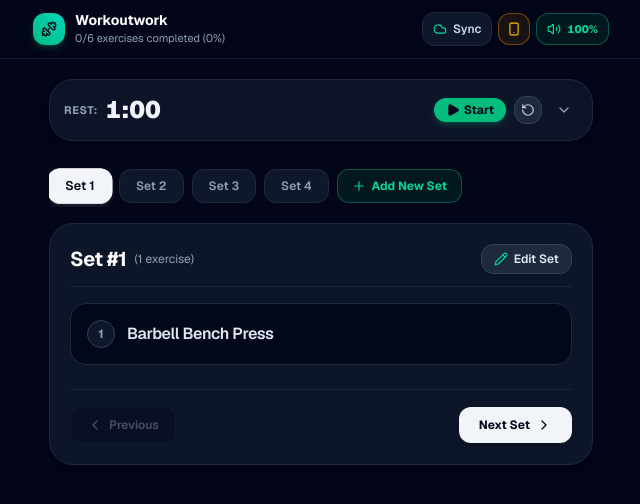
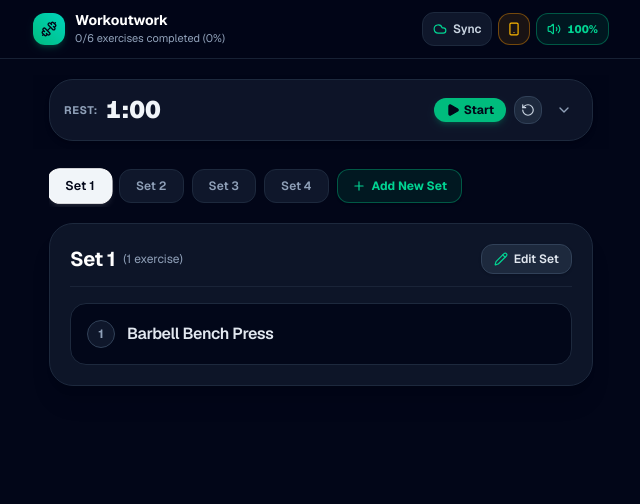
Before and after one commit to codewat/workout, a Next.js app: page / in a window 1280 px wide. Shown: the top 504 px of the page, without its empty margins (319-959 px from the left). Built offline with nearby package versions, Linux system fonts and the light colour scheme.

Commit message:
feat: allow editing set names on create/edit and remove bottom navigation buttons

```diff
--- a/src/components/SetEditorModal.tsx
+++ b/src/components/SetEditorModal.tsx
@@ -23,9 +23,11 @@ export default function SetEditorModal({
   onDeleteSet,
 }: SetEditorModalProps) {
   // Local state for the set being edited or created
+  const [setName, setSetName] = useState<string>("");
   const [currentGroup, setCurrentGroup] = useState<WorkoutSetGroup>({
-    id: "set-" + Date.now(),
-    exercises: [{ id: "ex-" + Date.now(), name: "", isSuperset: false }],
+    id: "set-temp",
+    name: "Set " + (setIndex + 1),
+    exercises: [{ id: "ex-temp", name: "", isSuperset: false }],
   });
 
   // Delete confirmation pop-up state
@@ -35,21 +37,27 @@ export default function SetEditorModal({
   useEffect(() => {
     if (isOpen) {
       setShowDeleteConfirm(false);
+      const defaultName = `Set ${setIndex + 1}`;
       if (initialGroup) {
         // Deep clone initialGroup
+        const nameToUse = initialGroup.name?.trim() || defaultName;
+        setSetName(nameToUse);
         setCurrentGroup({
           id: initialGroup.id,
+          name: nameToUse,
           exercises: initialGroup.exercises.map((ex) => ({ ...ex })),
         });
       } else {
         // Brand new set with 1 empty exercise
+        setSetName(defaultName);
         setCurrentGroup({
           id: "set-" + Date.now() + "-" + Math.random().toString(36).substring(2, 7),
+          name: defaultName,
           exercises: [{ id: "ex-" + Date.now(), name: "", isSuperset: false }],
         });
       }
     }
-  }, [isOpen, initialGroup]);
+  }, [isOpen, initialGroup, setIndex]);
 
   if (!isOpen) return null;
 
@@ -116,7 +124,11 @@ export default function SetEditorModal({
   };
 
   const handleSave = () => {
-    onSaveSet(currentGroup);
+    const finalName = setName.trim() || `Set ${setIndex + 1}`;
+    onSaveSet({
+      ...currentGroup,
+      name: finalName,
+    });
     onClose();
   };
 
@@ -129,10 +141,14 @@ export default function SetEditorModal({
         <div className="px-5 py-4 border-b border-slate-800 flex items-center justify-between bg-slate-900/90">
           <div>
             <h3 className="font-bold text-base text-white">
-              {isEditing ? `Edit Set #${setIndex + 1}` : `Create Set #${setIndex + 1}`}
+              {isEditing
+                ? `Edit ${initialGroup?.name || `Set #${setIndex + 1}`}`
+                : `Create Set #${setIndex + 1}`}
             </h3>
             <p className="text-xs text-slate-400">
-              {isEditing ? "Modify or delete workouts in this set" : "Add workouts for this set"}
+              {isEditing
+                ? "Modify set name, exercises, or delete this set"
+                : "Name this set and add exercises"}
             </p>
           </div>
           <button
@@ -144,8 +160,28 @@ export default function SetEditorModal({
           </button>
         </div>
 
-        {/* Modal Body: Exercise Boxes List */}
+        {/* Modal Body: Set Name & Exercise Boxes List */}
         <div className="flex-1 overflow-y-auto p-5 space-y-4">
+          {/* Set Name Input */}
+          <div className="bg-slate-950/60 border border-slate-800 rounded-2xl p-3.5 space-y-1.5">
+            <div className="flex items-center justify-between">
+              <label htmlFor="set-name-input" className="text-xs font-semibold text-slate-300">
+                Set Name
+              </label>
+              <span className="text-[11px] text-slate-500 font-normal">
+                e.g. Set {setIndex + 1}, Warm-up, Drop Set
+              </span>
+            </div>
+            <input
+              id="set-name-input"
+              type="text"
+              value={setName}
+              onChange={(e) => setSetName(e.target.value)}
+              placeholder={`Set ${setIndex + 1}`}
+              className="w-full bg-slate-900 border border-slate-700/80 focus:border-emerald-500 focus:ring-1 focus:ring-emerald-500 rounded-xl px-3.5 py-2 text-sm text-white placeholder-slate-500 outline-none transition-all font-medium"
+            />
+          </div>
+
           <div className="space-y-3">
             {boxes.map((box) => (
               <div
@@ -261,13 +297,15 @@ export default function SetEditorModal({
                   <Trash2 className="w-5 h-5" />
                 </div>
                 <div>
-                  <h4 className="font-bold text-base text-white">Delete Set #{setIndex + 1}</h4>
+                  <h4 className="font-bold text-base text-white">
+                    Delete {setName.trim() || `Set #${setIndex + 1}`}
+                  </h4>
                   <p className="text-xs text-slate-400">Are you sure you want to delete this?</p>
                 </div>
               </div>
 
               <p className="text-xs text-slate-300 bg-slate-950/60 p-3 rounded-xl border border-slate-800">
-                This will delete Set #{setIndex + 1} and all workouts inside it. This action cannot be undone.
+                This will delete &ldquo;{setName.trim() || `Set #${setIndex + 1}`}&rdquo; and all workouts inside it. This action cannot be undone.
               </p>
 
               <div className="flex items-center gap-2.5 pt-2">
--- a/src/components/WorkoutSession.tsx
+++ b/src/components/WorkoutSession.tsx
@@ -10,8 +10,6 @@ import {
   Pause,
   RotateCcw,
   Check,
-  ChevronLeft,
-  ChevronRight,
   ChevronUp,
   ChevronDown,
   Flame,
@@ -19,7 +17,6 @@ import {
   VolumeX,
   Smartphone,
   Trophy,
-  PartyPopper,
   Plus,
   Pencil,
   Dumbbell,
@@ -456,11 +453,18 @@ export default function WorkoutSession({
   const toggleExerciseCompletion = (exerciseId: string) => {
     setCompletedExerciseIds((prev) => {
       const next = new Set(prev);
-      if (next.has(exerciseId)) {
+      const isChecking = !next.has(exerciseId);
+      if (isChecking) {
+        next.add(exerciseId);
+        if (totalExercises > 0 && next.size === totalExercises) {
+          setTimeout(() => {
+            handleFinishWorkout();
+          }, 350);
+        } else if (soundEnabled) {
+          sound.playBeep(880, 0.06);
+        }
+      } else {
         next.delete(exerciseId);
-      } else {
-        next.add(exerciseId);
-        if (soundEnabled) sound.playBeep(880, 0.06);
       }
       return next;
     });
@@ -827,6 +831,7 @@ export default function WorkoutSession({
             const allSetCompleted =
               setExercises.length > 0 &&
               setExercises.every((ex) => completedExerciseIds.has(ex.id));
+            const displayName = group.name?.trim() || `Set ${index + 1}`;
 
             return (
               <button
@@ -841,7 +846,7 @@ export default function WorkoutSession({
                     : "bg-slate-900 hover:bg-slate-800 text-slate-400 border-slate-800"
                 }`}
               >
-                <span>Set {index + 1}</span>
+                <span>{displayName}</span>
                 {allSetCompleted && <Check className="w-3.5 h-3.5 text-emerald-400" />}
               </button>
             );
@@ -886,9 +891,16 @@ export default function WorkoutSession({
             {/* Set Header with Edit Set Button */}
             <div className="flex items-center justify-between mb-4 pb-3 border-b border-slate-800/80">
               <div className="flex items-center gap-2">
-                <h2 className="text-xl font-bold tracking-tight text-white">
-                  Set #{selectedSetIndex + 1}
-                </h2>
+                <button
+                  type="button"
+                  onClick={() => handleOpenEditModal(selectedSetIndex)}
+                  className="group flex items-center gap-2 text-left hover:opacity-90 transition-opacity"
+                  title="Click to edit set name and workouts"
+                >
+                  <h2 className="text-xl font-bold tracking-tight text-white group-hover:text-emerald-400 transition-colors">
+                    {currentGroup.name?.trim() || `Set #${selectedSetIndex + 1}`}
+                  </h2>
+                </button>
                 <span className="text-xs text-slate-400">
                   ({currentGroup.exercises.length}{" "}
                   {currentGroup.exercises.length === 1 ? "exercise" : "exercises"})
@@ -900,7 +912,7 @@ export default function WorkoutSession({
                 type="button"
                 onClick={() => handleOpenEditModal(selectedSetIndex)}
                 className="inline-flex items-center gap-1.5 px-3 py-1.5 rounded-xl bg-slate-800 hover:bg-slate-700 border border-slate-700 text-xs font-semibold text-slate-200 hover:text-white transition-all shadow-sm active:scale-95"
-                title="Edit or delete workouts in this set"
+                title="Edit name, workouts, or delete this set"
               >
                 <Pencil className="w-3.5 h-3.5 text-emerald-400" />
                 <span>Edit Set</span>
@@ -978,36 +990,6 @@ export default function WorkoutSession({
                   })}
                 </div>
               ))}
-            </div>
-
-            {/* Set Navigation Buttons (Previous & Next Set) */}
-            <div className="flex items-center justify-between gap-3 mt-6 pt-4 border-t border-slate-800/80">
-              <button
-                type="button"
-                onClick={() => setSelectedSetIndex((prev) => Math.max(0, prev - 1))}
-                disabled={selectedSetIndex === 0}
-                className="py-2.5 px-4 rounded-xl border border-slate-800 text-xs font-semibold text-slate-300 hover:text-white bg-slate-950 disabled:opacity-30 disabled:pointer-events-none flex items-center gap-1.5 transition-all"
-              >
-                <ChevronLeft className="w-4 h-4" /> Previous
-              </button>
-
-              {selectedSetIndex < workoutList.length - 1 ? (
-                <button
-                  type="button"
-                  onClick={() => setSelectedSetIndex((prev) => Math.min(workoutList.length - 1, prev + 1))}
-                  className="py-2.5 px-5 rounded-xl bg-slate-100 hover:bg-white text-slate-950 text-xs font-bold flex items-center gap-1.5 shadow-md transition-all"
-                >
-                  Next Set <ChevronRight className="w-4 h-4" />
-                </button>
-              ) : (
-                <button
-                  type="button"
-                  onClick={handleFinishWorkout}
-                  className="py-2.5 px-5 rounded-xl bg-gradient-to-r from-emerald-500 to-teal-400 hover:from-emerald-400 hover:to-teal-300 text-slate-950 text-xs font-extrabold flex items-center gap-1.5 shadow-lg shadow-emerald-500/20 transition-all"
-                >
-                  Finish Workout <PartyPopper className="w-4 h-4" />
-                </button>
-              )}
             </div>
           </section>
         ) : null}
--- a/src/lib/storage.ts
+++ b/src/lib/storage.ts
@@ -5,12 +5,14 @@ const STORAGE_KEY = "workoutwork_saved_routine";
 export const DEFAULT_ROUTINE: WorkoutSetGroup[] = [
   {
     id: "set-1",
+    name: "Set 1",
     exercises: [
       { id: "ex-1-1", name: "Barbell Bench Press" },
     ],
   },
   {
     id: "set-2",
+    name: "Set 2",
     exercises: [
       { id: "ex-2-1", name: "Incline Dumbbell Press" },
       { id: "ex-2-2", name: "Dumbbell Flyes", isSuperset: true },
@@ -18,6 +20,7 @@ export const DEFAULT_ROUTINE: WorkoutSetGroup[] = [
   },
   {
     id: "set-3",
+    name: "Set 3",
     exercises: [
       { id: "ex-3-1", name: "Overhead Tricep Extension" },
       { id: "ex-3-2", name: "Dips", isSuperset: true },
@@ -25,6 +28,7 @@ export const DEFAULT_ROUTINE: WorkoutSetGroup[] = [
   },
   {
     id: "set-4",
+    name: "Set 4",
     exercises: [
       { id: "ex-4-1", name: "Hanging Leg Raises" },
     ],
--- a/src/types.ts
+++ b/src/types.ts
@@ -6,6 +6,7 @@ export interface ExerciseItem {
 
 export interface WorkoutSetGroup {
   id: string;
+  name?: string;
   exercises: ExerciseItem[];
 }
 
```
